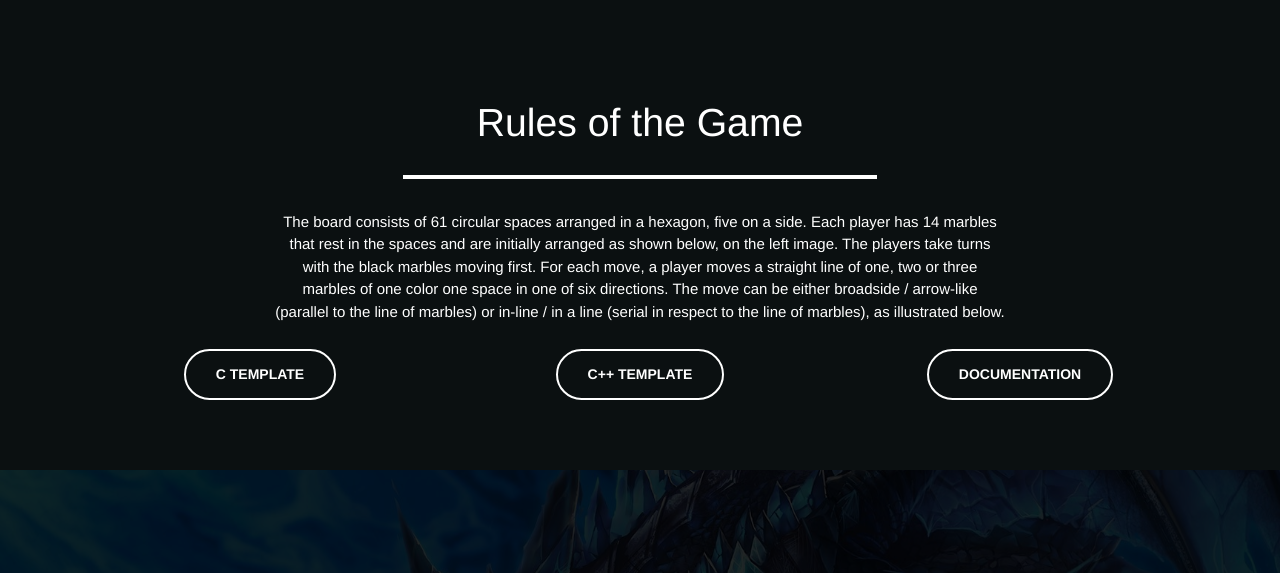
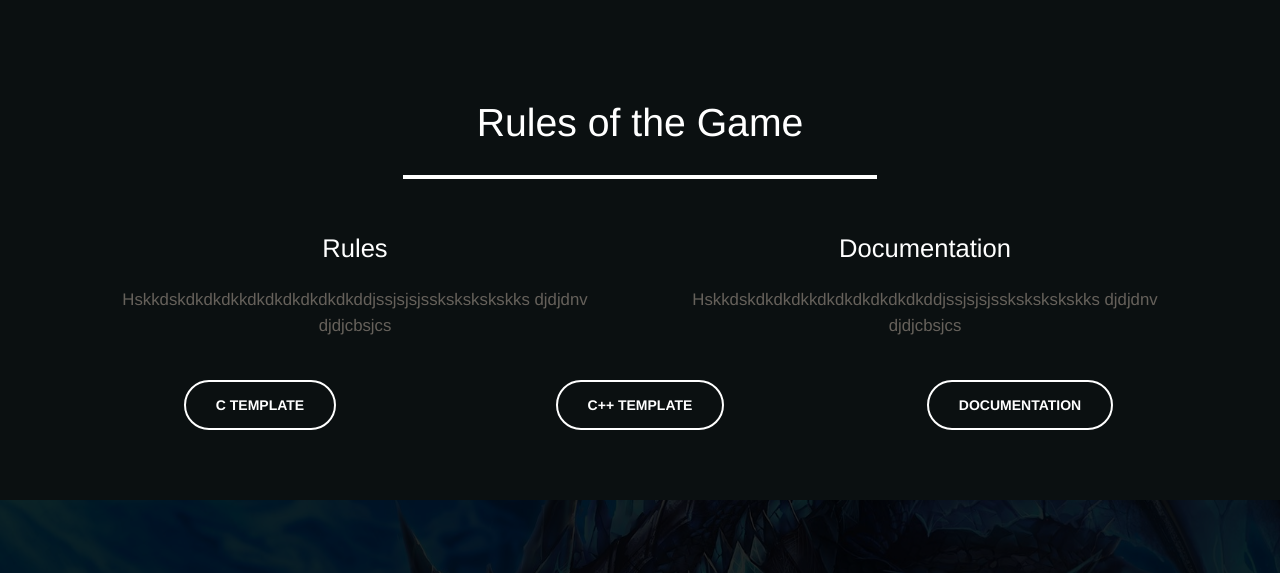
Before and after one commit to rhn19/Xodia_2019, a Django app: page / in a window 1280 px wide. Shown: the part 1974-2547 px from the top of the page. Run offline with Django 3.2, Linux system fonts and the light colour scheme; some libraries are stand-ins or nearby versions; some web fonts are replaced.

Commit message:
Rules/Documentation

```diff
--- a/xodia_auth/auth_app/templates/auth_app/index.html
+++ b/xodia_auth/auth_app/templates/auth_app/index.html
@@ -245,11 +245,26 @@
       <div class="col-md-8 ml-auto mr-auto text-center">
         <h2 style="color: #ffff">Rules of the Game</h2><br>
         <div class="heading-underline" style="width: 65%;height: .2rem;background-color: #FFFFFF;margin: .5rem auto 2rem;"></div>
-            <p class="description-white">The board consists of 61 circular spaces arranged in a hexagon, five on a side. Each player has 14 marbles that rest in the spaces and are initially arranged as shown below, on the left image. The players take turns with the black marbles moving first. For each move, a player moves a straight line of one, two or three marbles of one color one space in one of six directions. The move can be either broadside / arrow-like (parallel to the line of marbles) or in-line / in a line (serial in respect to the line of marbles), as illustrated below.</p>
       </div>
-
+    </div>
+    <div class="row d-flex justify-content-center">
+      <div class="col-lg-6">
+       <center><h3 style="color: white">Rules</h3></center>
+      </div>
+      <div class="col-lg-6">
+        <center><h3 style="color:white">Documentation</h3></center>
+      </div>
     </div>
     <br>
+    <div class="row d-flex justify-content-center">
+      <div class="col-lg-6">
+       <center><big>Hskkdskdkdkdkkdkdkdkdkdkdkddjssjsjsjsskskskskskks  djdjdnv djdjcbsjcs </big></center>
+      </div>
+      <div class="col-lg-6">
+        <center><big>Hskkdskdkdkdkkdkdkdkdkdkdkddjssjsjsjsskskskskskks  djdjdnv djdjcbsjcs </big></center>
+      </div>
+    </div>
+		<br><br>
 		<div class="row text-center">
 
 		  <div class="col-sm col-md-4 mr-auto ml-auto text-center">
```
Lines whose indentation alone changed are shown as unchanged.
